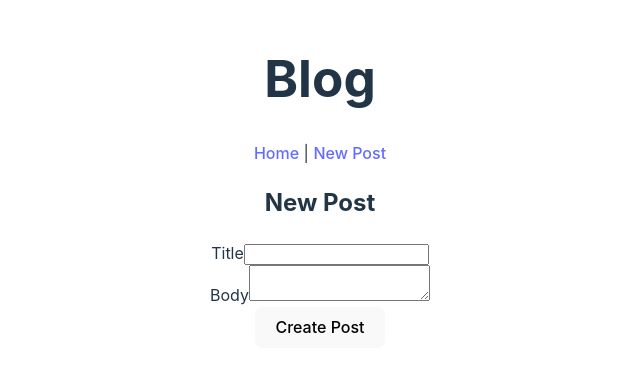
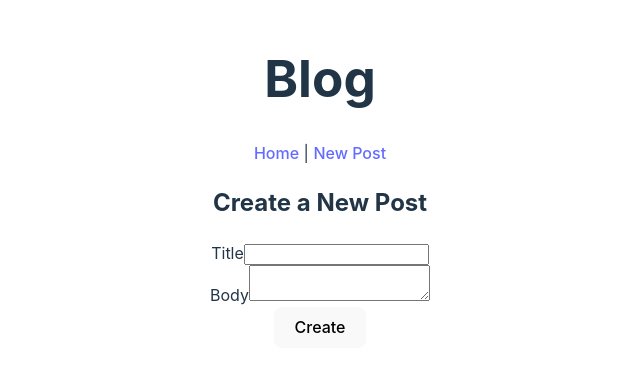
Before and after one commit to mariotmc/react_on_rails, a React (Vite) app in the folder client/: page /new in a window 1280 px wide. Shown: the part 218-590 px from the top of the page, without its empty margins (320-960 px from the left). Built offline with nearby package versions, Linux system fonts and the light colour scheme; no server answers.

Commit message:
Refactor post forms to use a shared PostForm component

```diff
--- a/client/src/features/posts/NewPostForm.jsx
+++ b/client/src/features/posts/NewPostForm.jsx
@@ -1,45 +1,20 @@
-import { useState } from "react";
 import { useNavigate } from "react-router-dom";
 import { createPost } from "../../services/postService";
+import PostForm from "./PostForm";
 
 function NewPostForm() {
-  const [title, setTitle] = useState("");
-  const [body, setBody] = useState("");
   const navigate = useNavigate();
 
-  const handleSubmit = async (e) => {
-    e.preventDefault();
-
-    const postData = { title, body };
-
+  const handleCreateSubmit = async (formData) => {
     try {
-      const response = await createPost(postData);
+      const response = await createPost(formData);
       navigate(`/posts/${response.id}`);
     } catch (error) {
       console.error("Failed to create post", error);
     }
   };
 
-  return (
-    <div>
-      <h2>New Post</h2>
-      <form onSubmit={handleSubmit}>
-        <div>
-          <label htmlFor="title">Title</label>
-          <input type="text" id="title" value={title} onChange={(e) => setTitle(e.target.value)} required />
-        </div>
-
-        <div>
-          <label htmlFor="body">Body</label>
-          <textarea id="body" value={body} onChange={(e) => setBody(e.target.value)} required />
-        </div>
-
-        <div>
-          <button type="submit">Create Post</button>
-        </div>
-      </form>
-    </div>
-  );
+  return <PostForm headerText="Create a New Post" buttonText="Create" onSubmit={handleCreateSubmit} />;
 }
 
 export default NewPostForm;
--- a/client/src/features/posts/PostEditForm.jsx
+++ b/client/src/features/posts/PostEditForm.jsx
@@ -1,12 +1,11 @@
 import { useParams, useNavigate } from "react-router-dom";
 import { useState, useEffect } from "react";
 import { fetchPostById, updatePost } from "../../services/postService";
+import PostForm from "./PostForm";
 
 function PostEditForm() {
   const { id } = useParams();
   const [post, setPost] = useState(null);
-  const [loading, setLoading] = useState(true);
-  const [error, setError] = useState(null);
   const navigate = useNavigate();
 
   async function fetchCurrentPost() {
@@ -14,25 +13,16 @@ function PostEditForm() {
       const json = await fetchPostById(id);
       setPost(json);
     } catch (error) {
-      setError(error);
-    } finally {
-      setLoading(false);
+      console.error("Failed to fetch post", error);
     }
   }
 
-  const handleSubmit = async (e) => {
-    e.preventDefault();
-
-    const updatedPost = {
-      title: post.title,
-      body: post.body,
-    };
-
+  const handleUpdateSubmit = async (formData) => {
     try {
-      const response = await updatePost(id, updatedPost);
+      const response = await updatePost(id, formData);
       navigate(`/posts/${response.id}`);
     } catch (error) {
-      setError(error);
+      console.error("Failed to update post", error);
     }
   };
 
@@ -40,32 +30,9 @@ function PostEditForm() {
     fetchCurrentPost();
   }, [id]);
 
-  if (loading || !post) return <div>Loading...</div>;
-  if (error) return <div>Error: {error.message}</div>;
+  if (!post) return <div>Loading...</div>;
 
-  return (
-    <div>
-      <h2>Edit Post</h2>
-      <form onSubmit={handleSubmit}>
-        <div>
-          <label htmlFor="post-title">Title</label>
-          <input
-            type="text"
-            id="post-title"
-            value={post?.title}
-            onChange={(e) => setPost({ ...post, title: e.target.value })}
-          />
-        </div>
-
-        <div>
-          <label htmlFor="post-body">Body</label>
-          <textarea id="post-body" value={post?.body} onChange={(e) => setPost({ ...post, body: e.target.value })} />
-        </div>
-
-        <button type="submit">Save</button>
-      </form>
-    </div>
-  );
+  return <PostForm post={post} headerText="Edit Post" buttonText="Update" onSubmit={handleUpdateSubmit} />;
 }
 
 export default PostEditForm;
--- /dev/null
+++ b/client/src/features/posts/PostForm.jsx
@@ -0,0 +1,46 @@
+import { useState } from "react";
+
+function PostForm({ post, headerText, onSubmit, buttonText }) {
+  const [formData, setFormData] = useState(post || { title: "", body: "" });
+
+  const handleChange = (e) => {
+    setFormData({ ...formData, [e.target.name]: e.target.value });
+  };
+
+  return (
+    <div>
+      <h2>{headerText}</h2>
+      <form
+        onSubmit={(e) => {
+          e.preventDefault();
+          onSubmit(formData);
+        }}
+      >
+        <div>
+          <label htmlFor="title">Title</label>
+          <input
+            type="text"
+            id="title"
+            value={formData.title}
+            onChange={(e) => setFormData({ ...formData, title: e.target.value })}
+          />
+        </div>
+
+        <div>
+          <label htmlFor="body">Body</label>
+          <textarea
+            id="body"
+            value={formData.body}
+            onChange={(e) => setFormData({ ...formData, body: e.target.value })}
+          />
+        </div>
+
+        <div>
+          <button type="submit">{buttonText}</button>
+        </div>
+      </form>
+    </div>
+  );
+}
+
+export default PostForm;
```
